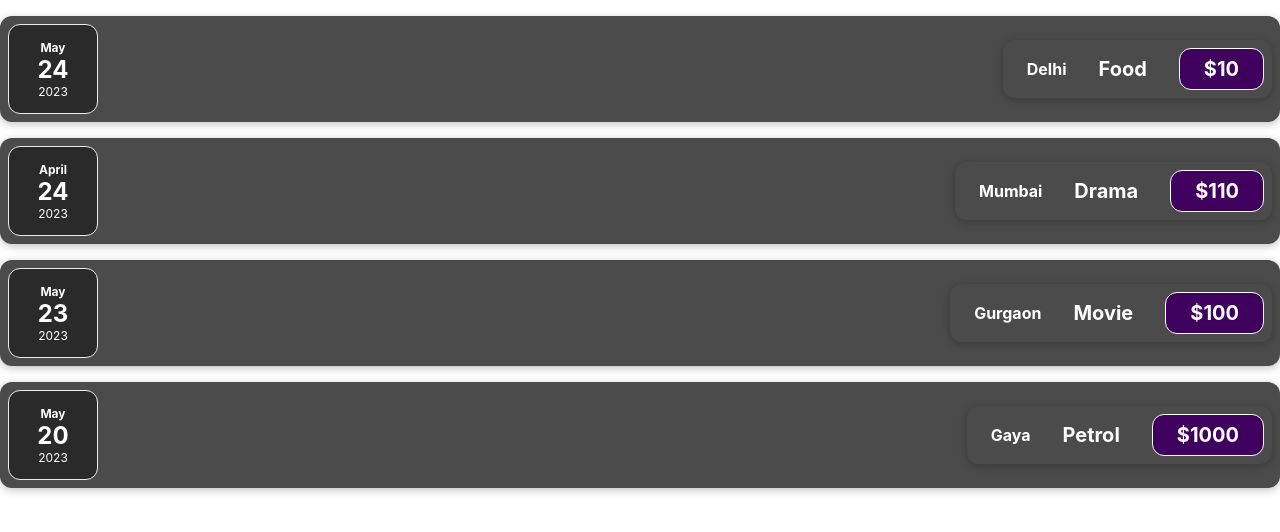
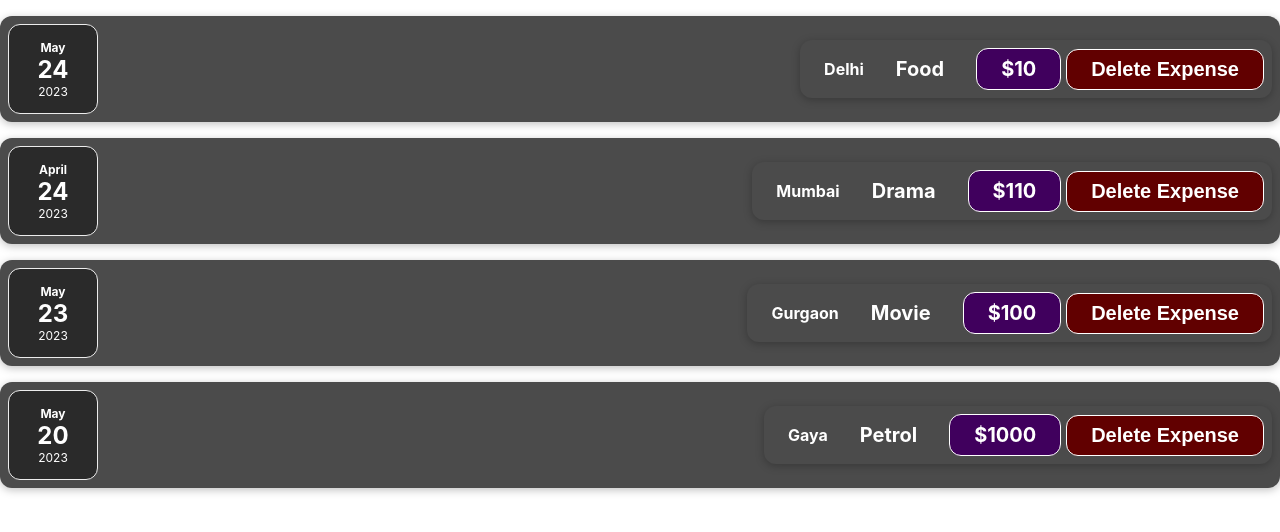
Before and after one commit to sumit71992/React, a React (Create React App) app in the folder expenseapp/: page / in a window 1280 px wide. Shown: the top 532 px of the page. Built offline with nearby package versions, Linux system fonts and the light colour scheme.

Commit message:
delete button added

```diff
--- a/expenseapp/src/App.js
+++ b/expenseapp/src/App.js
@@ -1,6 +1,6 @@
 import ExpenseItem from "./components/Expenses/ExpenseItem";
 
-const App = () =>{
+const App = () => {
   const expense = [
     {
       id: "1",
@@ -34,15 +34,15 @@ const App = () =>{
   return (
     <div className="App">
       {expense.map((el) => {
-        return <ExpenseItem
-          title={el.title}
-          amount={el.amount}
-          date={el.date}
-          location={el.location}
-        />;
+         return <ExpenseItem
+            id={el.id}
+            title={el.title}
+            amount={el.amount}
+            date={el.date}
+            location={el.location}
+          />
       })}
     </div>
   );
-}
-
+};
 export default App;
--- a/expenseapp/src/components/Expenses/ExpenseDetails.js
+++ b/expenseapp/src/components/Expenses/ExpenseDetails.js
@@ -6,6 +6,7 @@ const ExpenseDetails = (props) => {
         <h2>{props.title}</h2>
         <div className="expense-item__price">${props.amount}</div>
       </div>
+      <button className="expense-item__delete" id={props.id}>Delete Expense</button>
     </div>
   );
 };
--- a/expenseapp/src/components/Expenses/ExpenseItem.css
+++ b/expenseapp/src/components/Expenses/ExpenseItem.css
@@ -36,6 +36,16 @@
   padding: 0.5rem;
   border-radius: 12px;
 }
+.expense-item__delete {
+  font-size: 1rem;
+  font-weight: bold;
+  color: white;
+  background-color: #610000;
+  border: 1px solid white;
+  padding: 0.5rem;
+  margin-left: 0.3rem;
+  border-radius: 12px;
+}
 
 @media (min-width: 580px) {
   .expense-item__description {
@@ -53,4 +63,8 @@
     font-size: 1.25rem;
     padding: 0.5rem 1.5rem;
   }
+  .expense-item__delete {
+    font-size: 1.25rem;
+    padding: 0.5rem 1.5rem;
+  }
 }
--- a/expenseapp/src/components/Expenses/ExpenseItem.js
+++ b/expenseapp/src/components/Expenses/ExpenseItem.js
@@ -4,9 +4,9 @@ import './ExpenseItem.css';
 
 const ExpenseItem = (props) =>{
     return (
-        <div className="expense-item">
+        <div className="expense-item" id={props.id}>
             <ExpenseDate date={props.date}/>
-            <ExpenseDetails title={props.title} amount={props.amount} location={props.location}/>
+            <ExpenseDetails id={props.id} title={props.title} amount={props.amount} location={props.location}/>
         </div>
     );
 }
```
